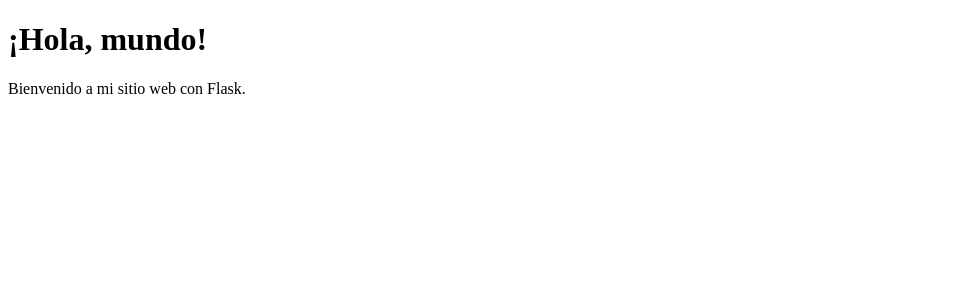
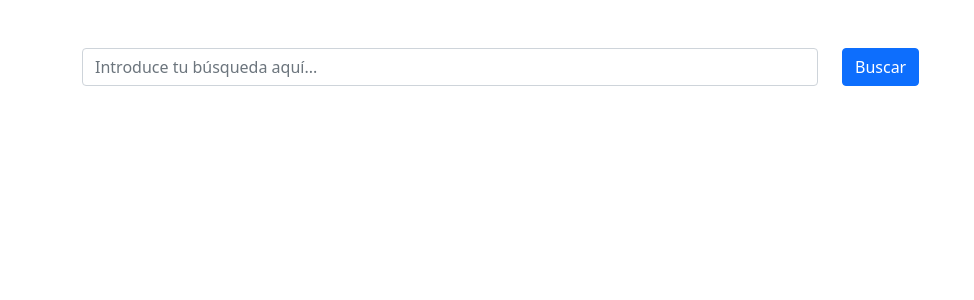
Before and after one commit to Fhernd/proy02_cotizador_libros_web, a Flask app: page / in a window 1280 px wide. Shown: the top 300 px of the page, without its empty margins (0-974 px from the left). Run offline with Flask 3, Linux system fonts and the light colour scheme.

Commit message:
Nueva vista con campo de búsqueda

```diff
--- a/templates/index.html
+++ b/templates/index.html
@@ -1,17 +1,39 @@
-<!-- templates/home.html -->
 <!DOCTYPE html>
 <html lang="en">
-
 <head>
     <meta charset="UTF-8">
     <meta http-equiv="X-UA-Compatible" content="IE=edge">
     <meta name="viewport" content="width=device-width, initial-scale=1.0">
-    <title>Hola Mundo</title>
+    <title>Búsqueda con Bootstrap</title>
+
+    <!-- Bootstrap CSS -->
+    <link href="https://cdn.jsdelivr.net/npm/bootstrap@5.1.0/dist/css/bootstrap.min.css" rel="stylesheet">
 </head>
+<body>
 
-<body>
-    <h1>¡Hola, mundo!</h1>
-    <p>Bienvenido a mi sitio web con Flask.</p>
+<div class="container mt-5">
+    <div class="row">
+        <div class="col-md-8">
+            <!-- Campo de texto para búsqueda -->
+            <input type="text" class="form-control" placeholder="Introduce tu búsqueda aquí...">
+        </div>
+        <div class="col-md-4">
+            <!-- Botón de búsqueda -->
+            <button class="btn btn-primary">Buscar</button>
+        </div>
+    </div>
+
+    <div class="row mt-5">
+        <div class="col-md-12">
+            <!-- Aquí puedes agregar un contenedor para mostrar los resultados de la búsqueda, por ejemplo una tabla o una lista -->
+            <div id="resultados">
+                <!-- Los resultados de la búsqueda se mostrarán aquí -->
+            </div>
+        </div>
+    </div>
+</div>
+
+<!-- Bootstrap JS (opcional, sólo si necesitas usar los componentes JS de Bootstrap) -->
+<script src="https://cdn.jsdelivr.net/npm/bootstrap@5.1.0/dist/js/bootstrap.bundle.min.js"></script>
 </body>
-
 </html>
```
